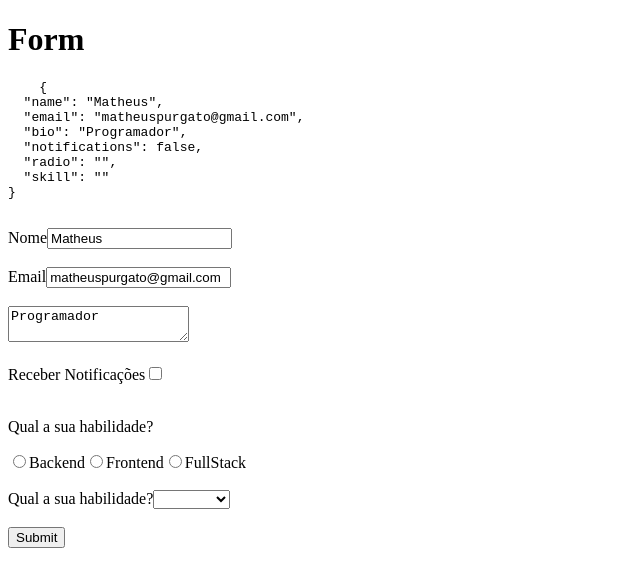
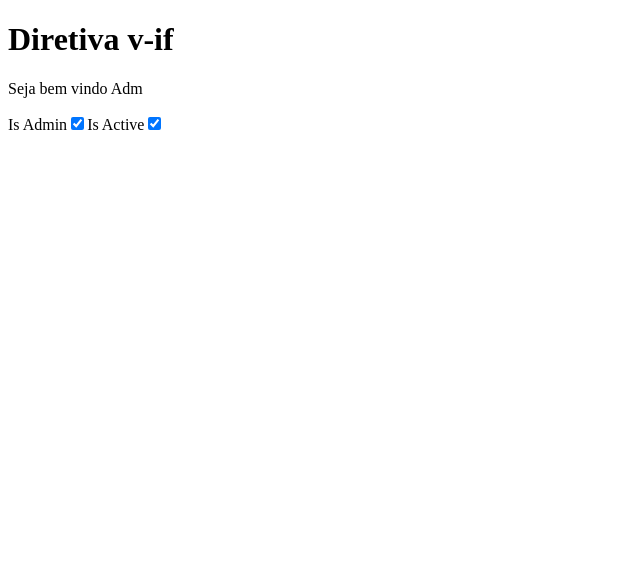
Before and after one commit to Purgato96/Vuejs, a Vue app: page / in a window 1280 px wide. Shown: the top 586 px of the page, without its empty margins (0-640 px from the left). Built offline with nearby package versions, Linux system fonts and the light colour scheme.

Commit message:
Diretiva v-if

```diff
--- a/src/App.vue
+++ b/src/App.vue
@@ -1,8 +1,7 @@
 <template>
-<Form />
+<Vif />
 </template>
 
 <script setup>
-
-import Form from '@/components/Form/Form.vue'
+import Vif from '@/components/Directives/VIF.vue'
 </script>
--- /dev/null
+++ b/src/components/Directives/VIF.vue
@@ -0,0 +1,28 @@
+<template>
+  <h1>Diretiva v-if</h1>
+
+  <div v-if="user.isAdmin === true">
+    <p>Seja bem vindo Adm</p>
+  </div>
+
+  <div v-else-if="user.isActive === true">
+    <p>Seja bem vindo User</p>
+  </div>
+  <div v-else>
+    <p>Você precisa regularizar sua conta para continuar, em caso de dúvida consultar o suporte!</p>
+  </div>
+  <label for="admin">Is Admin</label>
+  <input type="checkbox" id="admin" v-model="user.isAdmin">
+  <label for="active">Is Active</label>
+  <input type="checkbox" id="active" v-model="user.isActive">
+
+</template>
+
+<script setup>
+import { reactive } from 'vue'
+
+const user = reactive({
+  isAdmin: true,
+  isActive: true
+})
+</script>
```
